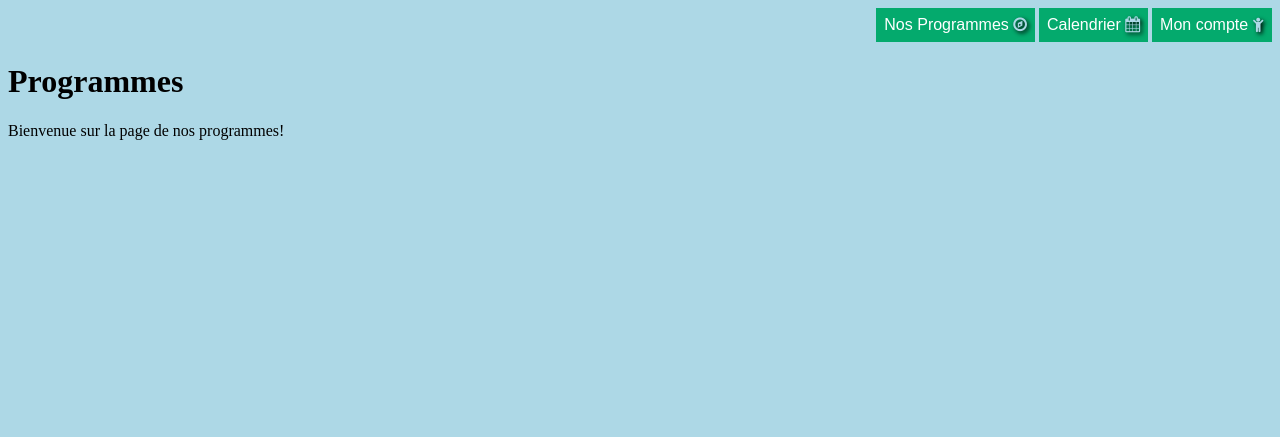
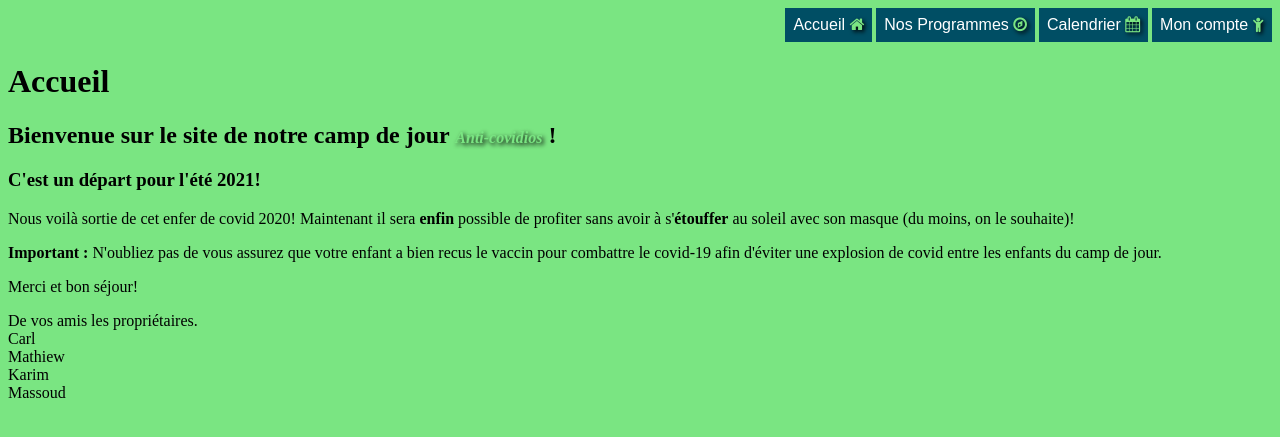
Before and after one commit to Carl-Montpetit/prog-web-1, a PHP site: page /HTML/Main.html in a window 1280 px wide. Shown: the top 437 px of the page. Run offline with PHP 8.4, Linux system fonts and the light colour scheme.

Commit message:
Adding new stuff and change a bit the colors of pages

```diff
--- a/CSS/Main.css
+++ b/CSS/Main.css
@@ -1,11 +1,12 @@
 /* THis file is the CSS file of the  Main.html file */
-body {
-    background: lightblue;
-}
+/* The hex colors style can be find here
+-> https://coolors.co/004e64-00a5cf-9fffcb-25a18e-7ae582
+excellent source for colors!!
+*/
 
 /* Dropdown Button */
 .dropbtn {
-    background-color: #04AA6D;
+    background-color:#004e64;
     color: white;
     padding: 8px;
     font-size: 16px;
@@ -23,7 +24,7 @@ body {
     display: none;
     text-align: left;
     position: absolute;
-    background-color: #3e8e41;
+    background-color: #25a18e;
     min-width: 160px;
     box-shadow: 0px 8px 16px 0px rgba(0,0,0,0.2);
     z-index: 1;
@@ -38,16 +39,28 @@ body {
 }
 
 /* Colour of dropdown links on hover */
-.dropdown-content a:hover {background-color: #04AA6D;}
+.dropdown-content a:hover {background-color: #004e64;}
 
 /* Show the dropdown menu on hover */
 .dropdown:hover .dropdown-content {display: block;}
 
 /* Background colour of the dropdown button after hovered*/
-.dropdown:hover .dropbtn {background-color: #3e8e41;}
+.dropdown:hover .dropbtn {background-color: #25a18e;}
 
 /* Icons in the navbar*/
 i {
-    font-size:16px;color:lightblue;
+    font-size:16px;color:#7ae582;
     text-shadow:2px 2px 4px #000000;
 }
+
+/* The header of the main page */
+header h1 {
+    color: black;
+}
+
+/* main content of the main page */
+body {
+    /* I'm not sure about the background color yet lol maybe white? We will discuss that in the meeting */
+    background: #7ae582;
+    color:black;
+}
--- a/HTML/Main.html
+++ b/HTML/Main.html
@@ -17,6 +17,11 @@
     <body>
         <!-- In the body with put the majority of the code for the structure (skeleton) of the webpage -->
         <nav style="text-align: right;">
+            <div class="dropdown">
+                <button class="dropbtn">Accueil
+                    <i class="fa fa-home"></i>
+                </button>
+            </div>
             <div class="dropdown">
                 <button class="dropbtn">Nos Programmes
                     <i class="fa fa-compass"></i>
@@ -39,9 +44,29 @@
         </nav>
         <header>
             <!-- The headers are the top of pages -->
-            <h1>Programmes</h1>
-            <p>Bienvenue sur la page de nos programmes!</p>
+            <h1>Accueil</h1>
+            <h2>Bienvenue sur le site de notre camp de jour <i>Anti-covidios</i> !</h2>
         </header>
+        <h3>C'est un départ pour l'été 2021!</h3>
+        <!-- temporary text for testing the website structure and fill a bit the page to see how it looks like (bullshit for now)-->
+        <p>
+            Nous voilà sortie de cet enfer de covid 2020! Maintenant il sera <b>enfin</b> possible de profiter sans
+            avoir à s'<b>étouffer</b> au soleil avec son masque (du moins, on le souhaite)!
+        </p>
+        <p>
+            <b>Important :</b> N'oubliez pas de vous assurez que votre enfant a bien recus le vaccin pour combattre le
+            covid-19 afin d'éviter une explosion de covid entre les enfants du camp de jour.
+        </p>
+        <p>
+            Merci et bon séjour!
+        </p>
+        <p>
+            <div>De vos amis les propriétaires.</div>
+            <div>Carl</div>
+            <div>Mathiew</div>
+            <div>Karim</div>
+            <div>Massoud</div>
+        </p>
     </body>
 
 </html>
```
Also changed, not shown: CSS/Calendar.css (added), CSS/Login.css (added), CSS/Programs.css (added), HTML/Calendar.html (added), HTML/Login.html (added), HTML/Programs.html (added).
